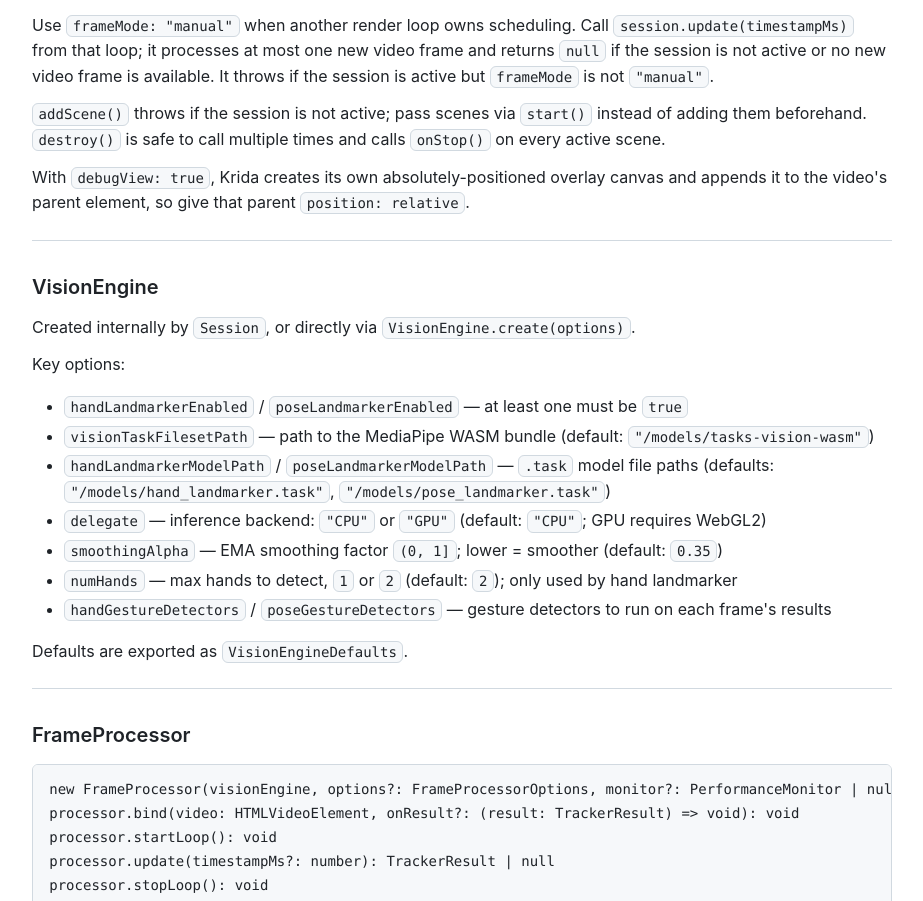
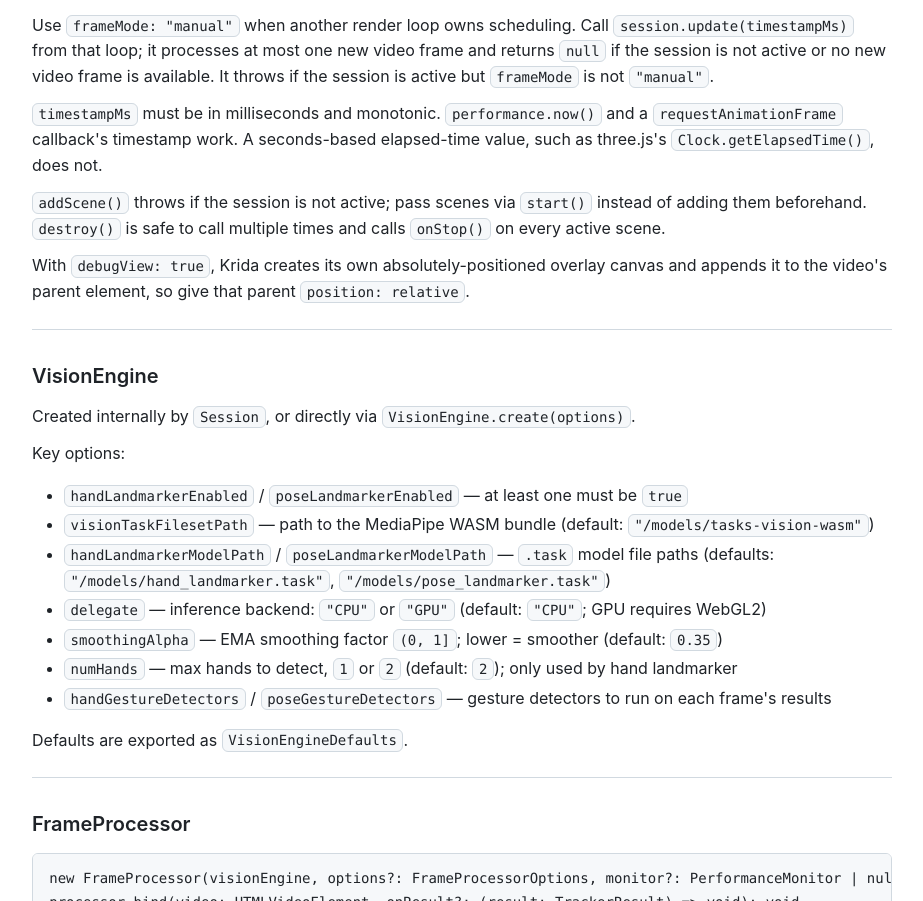
Before and after one commit to elvisdsz/krida, a website: page docs/index.html in a window 1280 px wide. Shown: the part 3200-4101 px from the top of the page, without its empty margins (178-1101 px from the left). Drawn offline with Linux system fonts and the light colour scheme.

Commit message:
Document the millisecond/monotonic requirement for timestampMs

```diff
--- a/docs/index.html
+++ b/docs/index.html
@@ -339,6 +339,12 @@
       <code>"manual"</code>.
     </p>
     <p>
+      <code>timestampMs</code> must be in milliseconds and monotonic.
+      <code>performance.now()</code> and a <code>requestAnimationFrame</code> callback's timestamp
+      work. A seconds-based elapsed-time value, such as three.js's
+      <code>Clock.getElapsedTime()</code>, does not.
+    </p>
+    <p>
       <code>addScene()</code> throws if the session is not active; pass scenes via
       <code>start()</code> instead of adding them beforehand. <code>destroy()</code> is safe to call
       multiple times and calls <code>onStop()</code> on every active scene.
```
Also changed, not shown: README.md.
